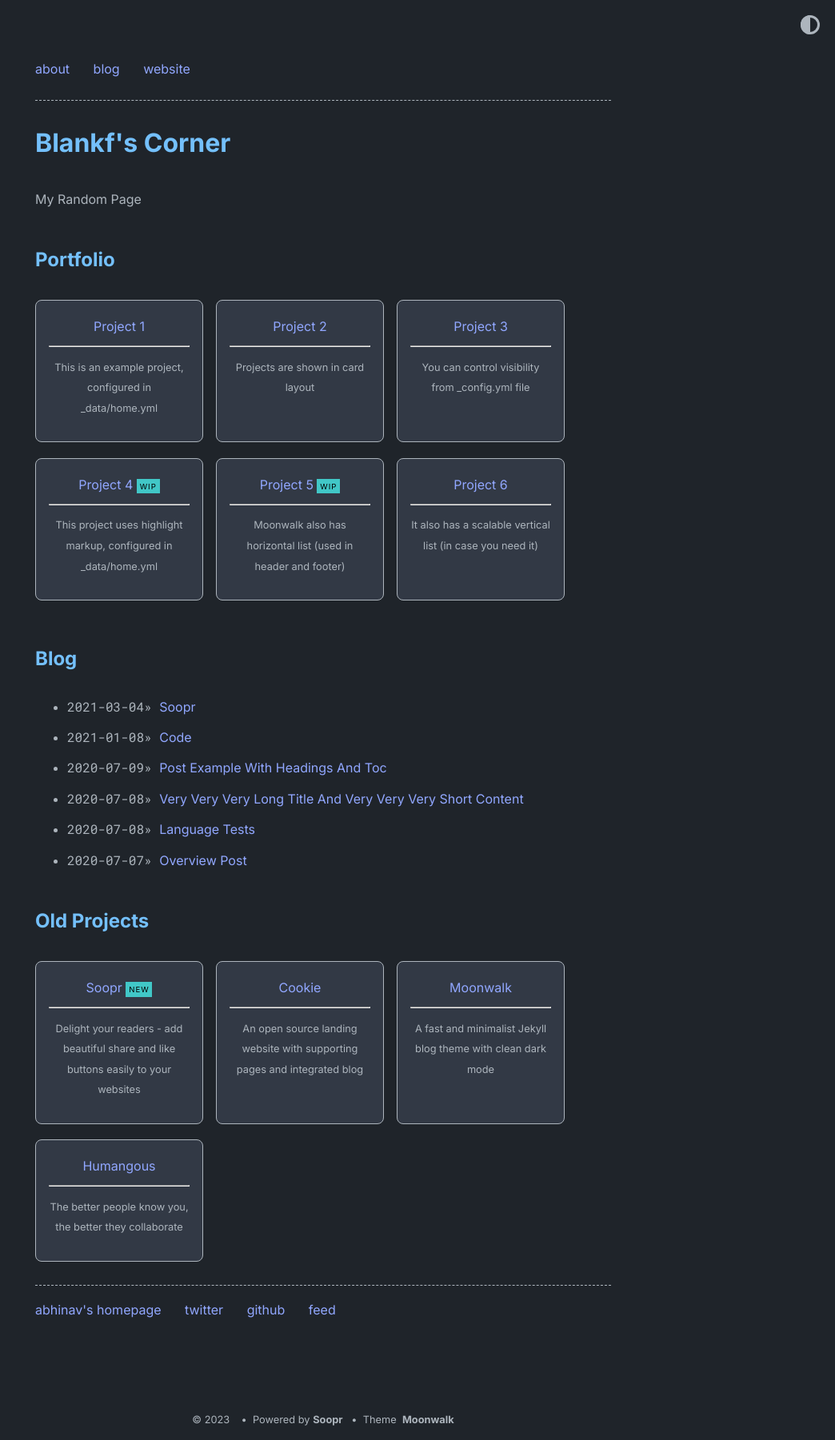
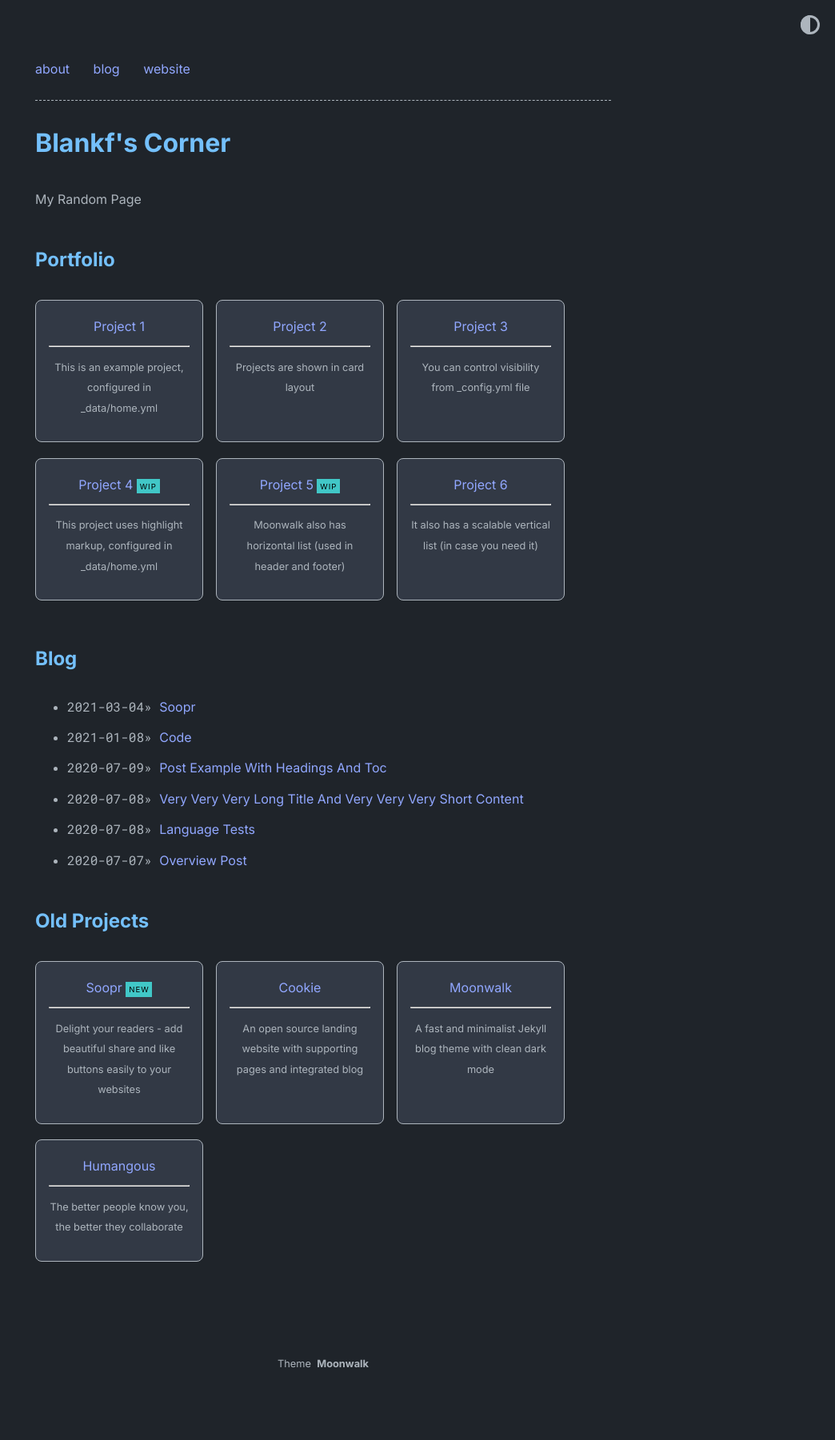
Before and after one commit to Blankf/blankf.github.io, a Jekyll site: the page built from index.md, in a window 1280 px wide. Shown: the whole page at 80% size, without its empty margins (236-1280 px from the left). Built offline with Jekyll 4.4.1, drawn with Linux system fonts in a browser that asks for light colours; after the commit the page ends 1731 px from its top, so only the background shows below that.

Commit message:
change config

```diff
--- a/_config.yml
+++ b/_config.yml
@@ -21,8 +21,8 @@ theme_config:
   date_format: "%Y-%m-%d" # customize how date is formatted
   show_description: true # show blog description
   show_navbar: true # show horizontal navbar
-  show_footer: true # show footer links in home page,add in _data/home.yml
-  show_copyright: true # show copyright notice in footer
+  show_footer: false # show footer links in home page,add in _data/home.yml
+  show_copyright: false # show copyright notice in footer
   # following keys are using to create home layout
   show_projects: true # show projects as cards, add in _data/home.yml
   show_blog: true # show blog posts added in _posts
@@ -37,8 +37,6 @@ theme_config:
     title_blog: Blog
     title_old_projects: Old Projects
 
-soopr:
-  publish_token: "" # sign up at https://www.soopr.co to get your publish token and personalize share and reaction options
 
 highlighter: rouge
 
```
